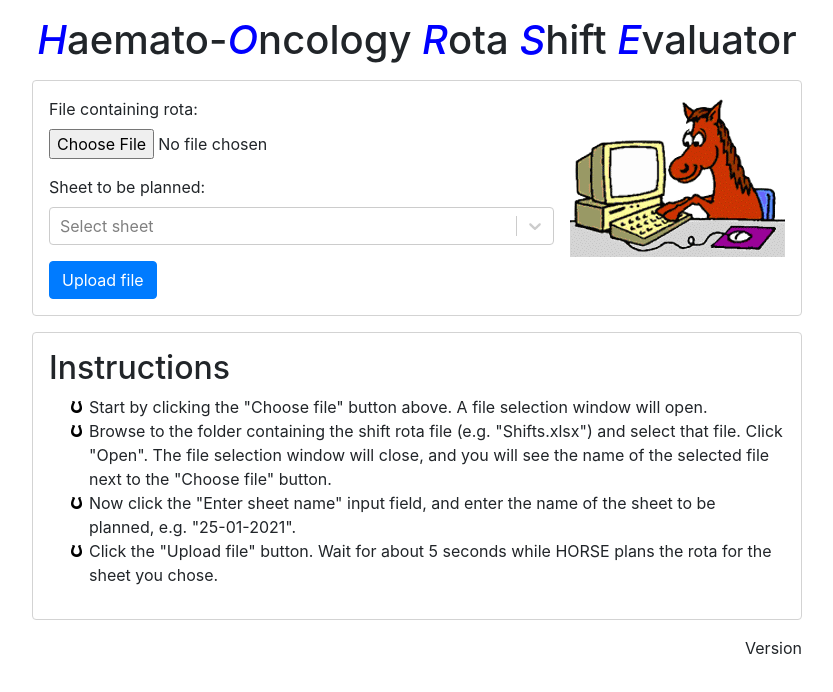
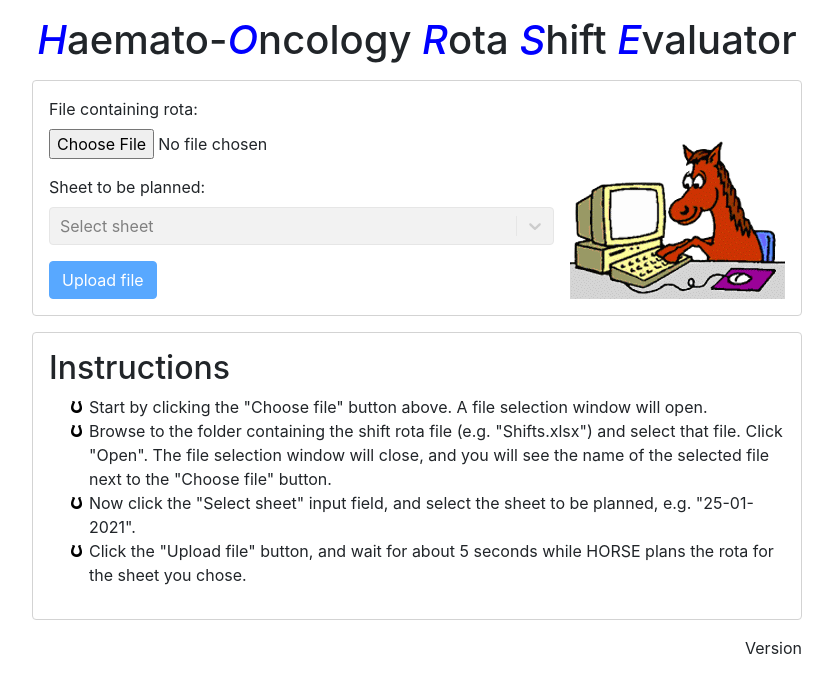
Before and after one commit to Willett-Solutions/horse-client, a React (Create React App) app: page / in a window 1280 px wide. Shown: the top 692 px of the page, without its empty margins (223-1056 px from the left). Built offline with nearby package versions, Linux system fonts and the light colour scheme.

Commit message:
Disable controls when not available.

```diff
--- a/src/ControlPanel.tsx
+++ b/src/ControlPanel.tsx
@@ -74,7 +74,7 @@ class ControlPanel extends React.Component<ControlPanelProps, ControlPanelState>
               : <DownloadNotice
                 onDownloadFile={() => FileSaver.saveAs(this.downloadFile)}/>}
           </Col>
-          <Col xs="auto" className="pl-3">
+          <Col xs="auto" className="pl-3 align-self-end">
             <HorseAnimation phase={phase}/>
           </Col>
         </Row>
--- a/src/InstructionPanel.tsx
+++ b/src/InstructionPanel.tsx
@@ -12,16 +12,14 @@ function InstructionPanel(props: { hasFinished: boolean }) {
           </li>
           <li>
             Browse to the folder containing the shift rota file (e.g. "Shifts.xlsx") and select that file. Click
-            "Open".
-            The file selection window will close, and you will see the name of the selected file next to the "Choose
-            file" button.
+            "Open". The file selection window will close, and you will see the name of the selected file next to the
+            "Choose file" button.
           </li>
           <li>
-            Now click the "Enter sheet name" input field, and enter the name of the sheet to be planned, e.g.
-            "25-01-2021".
+            Now click the "Select sheet" input field, and select the sheet to be planned, e.g. "25-01-2021".
           </li>
           <li>
-            Click the "Upload file" button. Wait for about 5 seconds while HORSE plans the rota for the sheet you
+            Click the "Upload file" button, and wait for about 5 seconds while HORSE plans the rota for the sheet you
             chose.
           </li>
         </ul>
--- a/src/UploadForm.tsx
+++ b/src/UploadForm.tsx
@@ -67,9 +67,10 @@ class UploadForm extends React.Component<UploadFormProps, UploadFormState> {
               options={this.state.sheetOptions}
               value={this.state.selectedOption}
               onChange={this.handleSheetChange}
+              isDisabled={this.state.sheetOptions.length === 0}
               placeholder="Select sheet"/>
           </Form.Group>
-          <Button type="submit">
+          <Button type="submit" disabled={this.state.selectedOption === null}>
             Upload file
           </Button>
         </fieldset>
```
